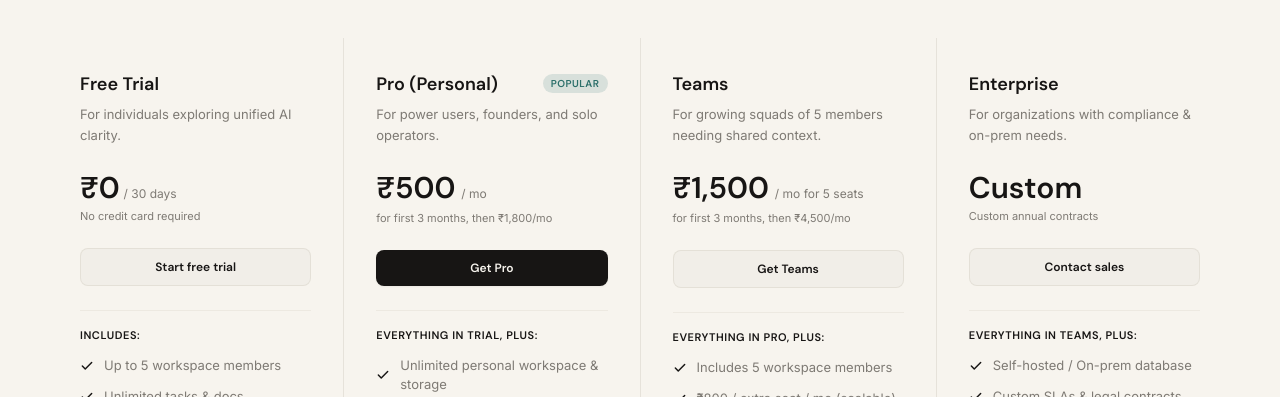
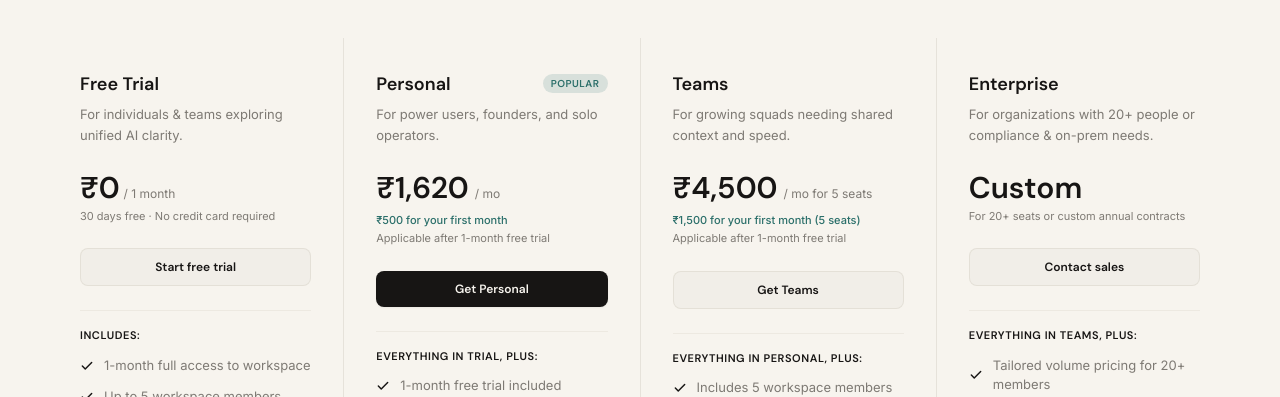
Before and after one commit to Zemon-tech/keilhq-landing, a Next.js app: page /pricing in a window 1280 px wide. Shown: the part 403-800 px from the top of the page. Built offline with nearby package versions, Linux system fonts and the light colour scheme; no server answers.

Commit message:
feat(pricing): update pricing to intro and regular tiers with 1-month trial

```diff
--- a/app/(main)/pricing/pricing-client.tsx
+++ b/app/(main)/pricing/pricing-client.tsx
@@ -161,7 +161,7 @@ const comparisonSections: ComparisonSection[] = [
       },
       {
         name: "Total estimated monthly stack cost per user",
-        keil: "₹500 intro → ₹2,000/mo (Pro) · ₹1,500 intro → ₹5,000/mo (5 seats) · ₹800/extra seat",
+        keil: "1-mo free trial · ₹500 1st mo → ₹1,800/mo (Personal) · ₹1,500 1st mo → ₹5,000/mo (Teams of 5) · ₹1,000/extra seat up to 20 seats · Custom for 20+",
         alternatives: "$60 – $120+ / user / mo when combining Slack ($8.75) + ClickUp ($12) + Notion ($10) + Fireflies ($10) + CRM ($15+).",
       },
     ],
@@ -183,10 +183,10 @@ const competitorGotchas: CompetitorGotcha[] = [
   {
     platform: "KeilHQ",
     badge: "Transparent Core",
-    price: "₹500 intro / mo · Pro: ₹2,000/mo · Teams (5): ₹5,000/mo",
+    price: "1-mo free trial · Personal: ₹500 1st mo → ₹1,800/mo · Teams (5): ₹1,500 1st mo → ₹5,000/mo",
     logo: "/keilhq.svg",
-    gotcha: "Zero seat penalty mandates. AI, team chat, rich docs, meeting recorder bot, CRM, and finance are built into the single platform core. Add extra seats to Teams at ₹800 / seat / mo.",
-    verdict: "₹500/mo (Solo intro) · ₹800/extra seat (Teams)",
+    gotcha: "Zero seat penalty mandates. 1-month free trial on all plans. First month at ₹500 (Personal) and ₹1,500 (Teams of 5), followed by regular ₹1,800/mo (Personal) and ₹5,000/mo (Teams of 5). Add extra seats to Teams at ₹1,000 / seat / mo up to 20 seats, followed by custom pricing for 20+.",
+    verdict: "₹500 1st mo → ₹1,800/mo (Personal) · ₹1,000/extra seat up to 20 (Teams)",
     isKeil: true,
   },
   {
@@ -240,11 +240,19 @@ const competitorGotchas: CompetitorGotcha[] = [
 const faqs = [
   {
     q: "Does the free trial require a credit card?",
-    a: "No. The 1-month Pro trial is completely free — no credit card needed. You only enter payment details if you choose to continue after 30 days.",
+    a: "No. The 1-month free trial is completely free — no credit card needed. You only enter payment details if you choose to continue after your 30-day trial.",
+  },
+  {
+    q: "How does the 1-month free trial and introductory pricing work?",
+    a: "Every workspace starts with a 1-month free trial with full access. After your free trial, your first month is available at special introductory pricing: ₹500 for Personal and ₹1,500 for Teams (includes 5 seats). From the second month onward, regular pricing applies: ₹1,800/mo for Personal and ₹5,000/mo for Teams of 5 people.",
+  },
+  {
+    q: "How does seat pricing work for Teams and growing companies?",
+    a: "The Teams plan includes 5 seats for ₹5,000/mo (or ₹4,500/mo on annual). You can add extra seats for ₹1,000/seat/mo up to 20 members. For teams larger than 20 people, we offer custom Enterprise pricing with volume discounts, dedicated deployments, and tailored SLAs.",
   },
   {
     q: "Can I switch between monthly and annual billing at any time?",
-    a: "Yes. You can switch cycles at any point — billing adjustments are prorated automatically. Pro is ₹2,000/mo on monthly or ₹1,800/mo on annual. Teams (5 seats) is ₹5,000/mo monthly or ₹4,500/mo annual. Additional seats on Teams are ₹800/seat/mo regardless of cycle.",
+    a: "Yes. You can switch cycles at any point — billing adjustments are prorated automatically. Personal is ₹1,800/mo on monthly or ₹1,620/mo on annual. Teams (5 seats) is ₹5,000/mo monthly or ₹4,500/mo annual. Additional seats on Teams are ₹1,000/seat/mo (or ₹900/seat/mo annual) up to 20 seats.",
   },
   {
     q: "What happens to my data if I don't upgrade after the trial?",
@@ -252,7 +260,7 @@ const faqs = [
   },
   {
     q: "Is my customer and workspace data used to train AI models?",
-    a: "On all paid plans (Pro, Teams, Enterprise), customer data is strictly isolated and never used to train public or foundation models.",
+    a: "On all paid plans (Personal, Teams, Enterprise), customer data is strictly isolated and never used to train public or foundation models.",
   },
   {
     q: "How does KeilHQ replace 5+ separate subscriptions?",
@@ -290,20 +298,20 @@ function FAQItem({ q, a }: { q: string; a: string }) {
 
 /* ─── Plan pricing data ──────────────────────────────────────────────────── */
 const plans = {
-  pro: {
-    monthly: { intro: "₹500", real: "₹2,000", sub: "/ mo" },
-    annual: { intro: "₹500", real: "₹1,800", sub: "/ mo" },
+  personal: {
+    monthly: { intro: "₹500", regular: "₹1,800", sub: "/ mo" },
+    annual: { intro: "₹500", regular: "₹1,620", sub: "/ mo" },
   },
   teams: {
-    monthly: { intro: "₹1,500", real: "₹5,000", sub: "/ mo for 5 seats" },
-    annual: { intro: "₹1,500", real: "₹4,500", sub: "/ mo for 5 seats" },
+    monthly: { intro: "₹1,500", regular: "₹5,000", sub: "/ mo for 5 seats", extraSeat: "₹1,000" },
+    annual: { intro: "₹1,500", regular: "₹4,500", sub: "/ mo for 5 seats", extraSeat: "₹900" },
   },
 } as const;
 
 export function PricingClient() {
   const [billingCycle, setBillingCycle] = useState<"annual" | "monthly">("annual");
   const isAnnual = billingCycle === "annual";
-  const pro = plans.pro[billingCycle];
+  const personal = plans.personal[billingCycle];
   const teams = plans.teams[billingCycle];
 
   return (
@@ -374,16 +382,16 @@ export function PricingClient() {
                 <div>
                   <h3 className="font-display text-lg font-semibold text-foreground">Free Trial</h3>
                   <p className="text-[13px] text-muted-foreground mt-1.5 leading-relaxed font-sans">
-                    For individuals exploring unified AI clarity.
+                    For individuals &amp; teams exploring unified AI clarity.
                   </p>
                 </div>
 
                 <div className="flex flex-col gap-0.5 font-display">
                   <div className="flex items-baseline gap-1">
                     <span className="text-3xl font-semibold text-foreground">₹0</span>
-                    <span className="text-xs text-muted-foreground font-sans">/ 30 days</span>
+                    <span className="text-xs text-muted-foreground font-sans">/ 1 month</span>
                   </div>
-                  <span className="text-[11px] text-muted-foreground font-sans">No credit card required</span>
+                  <span className="text-[11px] text-muted-foreground font-sans">30 days free · No credit card required</span>
                 </div>
 
                 <Link
@@ -405,6 +413,7 @@ export function PricingClient() {
 
                 <div className="flex flex-col gap-3 pt-4 border-t border-border/40 text-[13px] text-muted-foreground font-sans">
                   <span className="text-[11px] uppercase tracking-wider text-foreground font-semibold font-display">Includes:</span>
+                  <div className="flex items-center gap-2.5"><Check className="size-3.5 text-foreground shrink-0 stroke-[2.5]" /> <span>1-month full access to workspace</span></div>
                   <div className="flex items-center gap-2.5"><Check className="size-3.5 text-foreground shrink-0 stroke-[2.5]" /> <span>Up to 5 workspace members</span></div>
                   <div className="flex items-center gap-2.5"><Check className="size-3.5 text-foreground shrink-0 stroke-[2.5]" /> <span>Unlimited tasks &amp; docs</span></div>
                   <div className="flex items-center gap-2.5"><Check className="size-3.5 text-foreground shrink-0 stroke-[2.5]" /> <span>25 AI agent prompts / day</span></div>
@@ -414,12 +423,12 @@ export function PricingClient() {
               </div>
             </div>
 
-            {/* Plan 2: Pro (Personal) */}
+            {/* Plan 2: Personal */}
             <div className="bg-background p-8 flex flex-col justify-between gap-8 relative">
               <div className="flex flex-col gap-6">
                 <div>
                   <div className="flex items-center justify-between">
-                    <h3 className="font-display text-lg font-semibold text-foreground">Pro (Personal)</h3>
+                    <h3 className="font-display text-lg font-semibold text-foreground">Personal</h3>
                     <span className="text-[10px] px-2 py-0.5 rounded-full bg-[var(--color-copper)]/15 text-[var(--color-copper)] font-semibold uppercase tracking-wider font-display">
                       Popular
                     </span>
@@ -429,16 +438,21 @@ export function PricingClient() {
                   </p>
                 </div>
 
-                <div className="flex flex-col gap-1 font-display">
-                  {/* Intro price — hero number */}
+                <div className="flex flex-col gap-1.5 font-display">
+                  {/* Regular price — hero number */}
                   <div className="flex items-baseline gap-1.5">
-                    <span className="text-3xl font-semibold text-foreground">{pro.intro}</span>
-                    <span className="text-xs text-muted-foreground font-sans">{pro.sub}</span>
+                    <span className="text-3xl font-semibold text-foreground">{personal.regular}</span>
+                    <span className="text-xs text-muted-foreground font-sans">{personal.sub}</span>
                   </div>
-                  {/* Real price — shown as "then" beneath */}
-                  <span className="text-[11px] text-muted-foreground font-sans">
-                    for first 3 months, then {pro.real}{pro.sub === "/ mo" ? "/mo" : "/mo"}
-                  </span>
+                  {/* 1 month free trial + intro offer */}
+                  <div className="flex flex-col gap-0.5 text-[11px] font-sans">
+                    <span className="text-[var(--color-copper)] font-medium">
+                      {personal.intro} for your first month
+                    </span>
+                    <span className="text-muted-foreground">
+                      Applicable after 1-month free trial
+                    </span>
+                  </div>
                 </div>
 
                 <Link
@@ -447,19 +461,21 @@ export function PricingClient() {
                   rel="noopener noreferrer"
                   onClick={() =>
                     trackStartFreeClick({
-                      location: "pricing_card_pro",
-                      label: "Get Pro",
-                      plan: "Pro",
+                      location: "pricing_card_personal",
+                      label: "Get Personal",
+                      plan: "Personal",
                       href: WAITLIST_URL,
                     })
                   }
                   className="w-full py-2.5 px-4 rounded-md bg-primary hover:bg-primary/90 text-primary-foreground text-xs font-semibold text-center transition-transform duration-150 active:scale-[0.97] font-display shadow-xs"
                 >
-                  Get Pro
+                  Get Personal
                 </Link>
 
                 <div className="flex flex-col gap-3 pt-4 border-t border-border/40 text-[13px] text-muted-foreground font-sans">
                   <span className="text-[11px] uppercase tracking-wider text-foreground font-semibold font-display">Everything in Trial, plus:</span>
+                  <div className="flex items-center gap-2.5"><Check className="size-3.5 text-foreground shrink-0 stroke-[2.5]" /> <span>1-month free trial included</span></div>
+                  <div className="flex items-center gap-2.5"><Check className="size-3.5 text-foreground shrink-0 stroke-[2.5]" /> <span>₹500 first month intro pricing</span></div>
                   <div className="flex items-center gap-2.5"><Check className="size-3.5 text-foreground shrink-0 stroke-[2.5]" /> <span>Unlimited personal workspace &amp; storage</span></div>
                   <div className="flex items-center gap-2.5"><Check className="size-3.5 text-foreground shrink-0 stroke-[2.5]" /> <span>100 AI prompts / day</span></div>
                   <div className="flex items-center gap-2.5"><Check className="size-3.5 text-foreground shrink-0 stroke-[2.5]" /> <span>Unlimited live meeting bot</span></div>
@@ -469,26 +485,31 @@ export function PricingClient() {
               </div>
             </div>
 
-            {/* Plan 3: Teams (5 People) */}
+            {/* Plan 3: Teams (5 to 20 People) */}
             <div className="bg-background p-8 flex flex-col justify-between gap-8">
               <div className="flex flex-col gap-6">
                 <div>
                   <h3 className="font-display text-lg font-semibold text-foreground">Teams</h3>
                   <p className="text-[13px] text-muted-foreground mt-1.5 leading-relaxed font-sans">
-                    For growing squads of 5 members needing shared context.
+                    For growing squads needing shared context and speed.
                   </p>
                 </div>
 
-                <div className="flex flex-col gap-1 font-display">
-                  {/* Intro price — hero number */}
+                <div className="flex flex-col gap-1.5 font-display">
+                  {/* Regular price — hero number */}
                   <div className="flex items-baseline gap-1.5">
-                    <span className="text-3xl font-semibold text-foreground">{teams.intro}</span>
+                    <span className="text-3xl font-semibold text-foreground">{teams.regular}</span>
                     <span className="text-xs text-muted-foreground font-sans">{teams.sub}</span>
                   </div>
-                  {/* Real price — shown as "then" beneath */}
-                  <span className="text-[11px] text-muted-foreground font-sans">
-                    for first 3 months, then {teams.real}/mo
-                  </span>
+                  {/* 1 month free trial + intro offer */}
+                  <div className="flex flex-col gap-0.5 text-[11px] font-sans">
+                    <span className="text-[var(--color-copper)] font-medium">
+                      {teams.intro} for your first month (5 seats)
+                    </span>
+                    <span className="text-muted-foreground">
+                      Applicable after 1-month free trial
+                    </span>
+                  </div>
                 </div>
 
                 <Link
@@ -509,9 +530,11 @@ export function PricingClient() {
                 </Link>
 
                 <div className="flex flex-col gap-3 pt-4 border-t border-border/40 text-[13px] text-muted-foreground font-sans">
-                  <span className="text-[11px] uppercase tracking-wider text-foreground font-semibold font-display">Everything in Pro, plus:</span>
+                  <span className="text-[11px] uppercase tracking-wider text-foreground font-semibold font-display">Everything in Personal, plus:</span>
                   <div className="flex items-center gap-2.5"><Check className="size-3.5 text-foreground shrink-0 stroke-[2.5]" /> <span>Includes 5 workspace members</span></div>
-                  <div className="flex items-center gap-2.5"><Check className="size-3.5 text-foreground shrink-0 stroke-[2.5]" /> <span>₹800 / extra seat / mo (scalable)</span></div>
+                  <div className="flex items-center gap-2.5"><Check className="size-3.5 text-foreground shrink-0 stroke-[2.5]" /> <span>₹1,500 first month intro pricing</span></div>
+                  <div className="flex items-center gap-2.5"><Check className="size-3.5 text-foreground shrink-0 stroke-[2.5]" /> <span>₹1,000 / extra seat / mo (up to 20 people)</span></div>
+                  <div className="flex items-center gap-2.5"><Check className="size-3.5 text-foreground shrink-0 stroke-[2.5]" /> <span>Custom pricing for teams of 20+</span></div>
                   <div className="flex items-center gap-2.5"><Check className="size-3.5 text-foreground shrink-0 stroke-[2.5]" /> <span>Single Sign-On (SAML / SSO)</span></div>
                   <div className="flex items-center gap-2.5"><Check className="size-3.5 text-foreground shrink-0 stroke-[2.5]" /> <span>Detailed audit &amp; activity logs</span></div>
                   <div className="flex items-center gap-2.5"><Check className="size-3.5 text-foreground shrink-0 stroke-[2.5]" /> <span>Advanced admin permissions</span></div>
@@ -526,7 +549,7 @@ export function PricingClient() {
                 <div>
                   <h3 className="font-display text-lg font-semibold text-foreground">Enterprise</h3>
                   <p className="text-[13px] text-muted-foreground mt-1.5 leading-relaxed font-sans">
-                    For organizations with compliance &amp; on-prem needs.
+                    For organizations with 20+ people or compliance &amp; on-prem needs.
                   </p>
                 </div>
 
@@ -534,7 +557,7 @@ export function PricingClient() {
                   <div className="flex items-baseline gap-1">
                     <span className="text-3xl font-semibold text-foreground">Custom</span>
                   </div>
-                  <span className="text-[11px] text-muted-foreground font-sans">Custom annual contracts</span>
+                  <span className="text-[11px] text-muted-foreground font-sans">For 20+ seats or custom annual contracts</span>
                 </div>
 
                 <a
@@ -546,6 +569,7 @@ export function PricingClient() {
 
                 <div className="flex flex-col gap-3 pt-4 border-t border-border/40 text-[13px] text-muted-foreground font-sans">
                   <span className="text-[11px] uppercase tracking-wider text-foreground font-semibold font-display">Everything in Teams, plus:</span>
+                  <div className="flex items-center gap-2.5"><Check className="size-3.5 text-foreground shrink-0 stroke-[2.5]" /> <span>Tailored volume pricing for 20+ members</span></div>
                   <div className="flex items-center gap-2.5"><Check className="size-3.5 text-foreground shrink-0 stroke-[2.5]" /> <span>Self-hosted / On-prem database</span></div>
                   <div className="flex items-center gap-2.5"><Check className="size-3.5 text-foreground shrink-0 stroke-[2.5]" /> <span>Custom SLAs &amp; legal contracts</span></div>
                   <div className="flex items-center gap-2.5"><Check className="size-3.5 text-foreground shrink-0 stroke-[2.5]" /> <span>Unlimited custom AI models</span></div>
```
Also changed, not shown: app/(main)/pricing/page.tsx (+15 -9 lines), cms/unfurl-cache.json (+18 -18 lines), components/json-ld.tsx (+11 -4 lines), lib/llms.ts (+4 -4 lines), public/images/cms/press/building-an-ai-startup-the-unglamorous-fixes-link.jpg.
